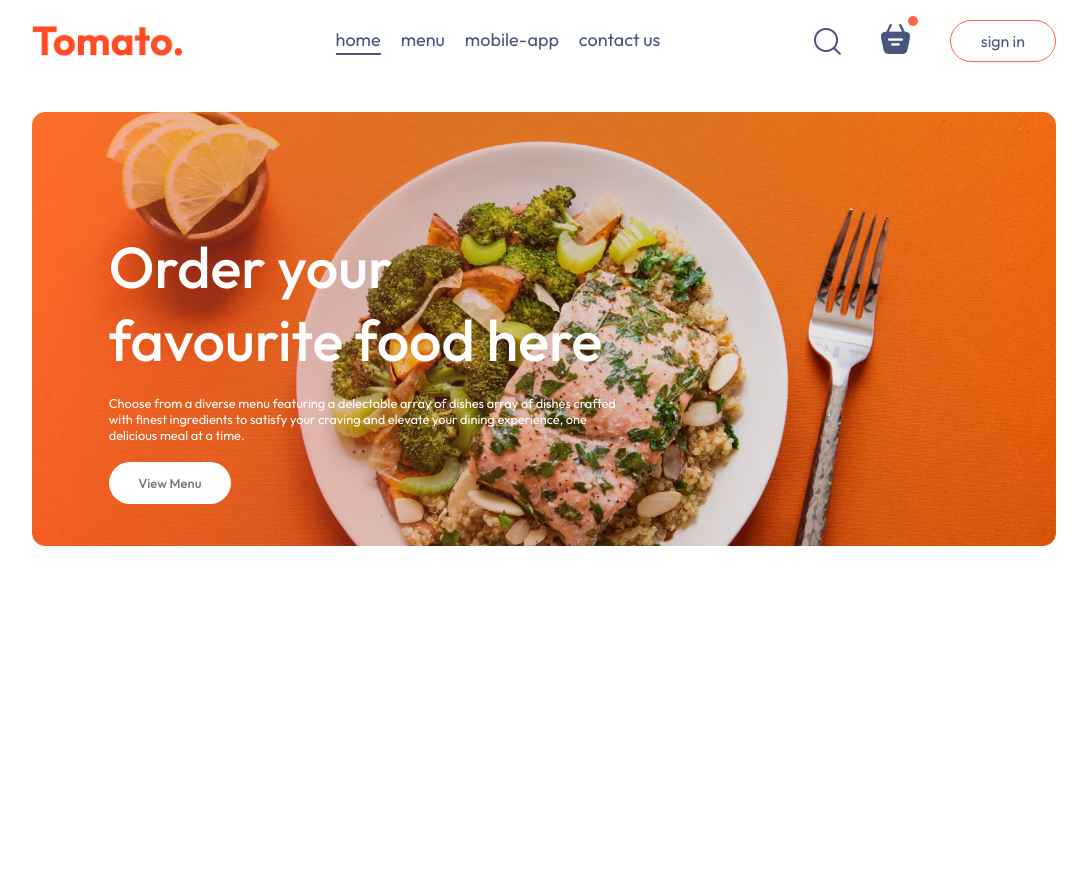
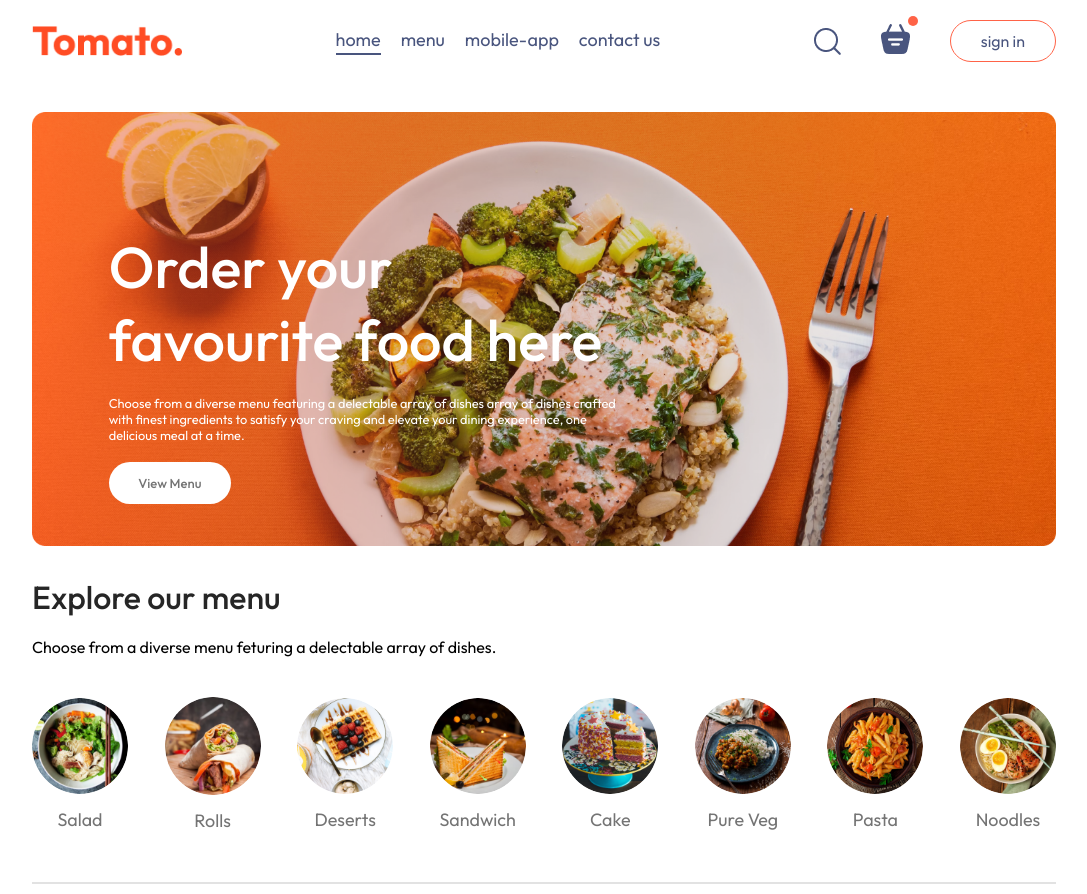
Before and after one commit to mayank26202/food-delivery-mern, a React (Vite) app in the folder frontend/: page / in a window 1280 px wide. Shown: the whole page, without its empty margins (96-1183 px from the left). Before the commit the page ends 800 px from the top, so only its background shows below. Built offline with nearby package versions, Linux system fonts and the light colour scheme.

Commit message:
explore menu created

```diff
--- /dev/null
+++ b/frontend/src/components/ExploreMenu/ExploreMenu.css
@@ -0,0 +1,56 @@
+.explore-menu{
+    display: flex;
+    flex-direction: column;
+    gap: 20px;
+}
+
+.explore-menu h1{
+    color: #262626;
+    font-weight: 500;
+}
+
+.explore-menu-text{
+    max-width: 60%;
+    columns: #808080;
+}
+
+.explore-menu-list{
+    display: flex;
+    justify-content: space-between;
+    align-items: center;
+    gap: 30px;
+    text-align: center;
+    margin: 20px 0px;
+    overflow: scroll;
+}
+
+.explore-menu-list::-webkit-scrollbar{
+    display: none;
+}
+
+.explore-menu-list-item img{
+    min-width: 80px;
+    width: 7.5vw;
+    cursor: pointer;
+    border-radius: 50%;
+    transition: 0.2s;
+}
+
+.explore-menu-list-item p{
+    margin-top: 10px;
+    color: #747474;
+    font-size: max(1.4vw,16px);
+    cursor: pointer;
+}
+
+.explore-menu hr{
+    margin: 10px 0px;
+    height: 2px;
+    background-color: #e2e2e2;
+    border: none;
+}
+
+.explore-menu-list-item .active{
+    border: 4px solid tomato;
+    padding: 2px;
+}
--- /dev/null
+++ b/frontend/src/components/ExploreMenu/ExploreMenu.jsx
@@ -0,0 +1,25 @@
+import React from 'react'
+import './ExploreMenu.css'
+import { menu_list } from '../../assets/assets'
+
+const ExploreMenu = ({category,setCategory}) => {
+  return (
+    <div className='explore-menu' id='explore-menu'>
+        <h1>Explore our menu</h1>
+        <p className='explore-menu-text'>Choose from a diverse menu feturing a delectable array of dishes.</p>
+        <div className="explore-menu-list">
+          {menu_list.map((item,index)=>{
+            return (
+                <div onClick={()=>setCategory(prev=>prev===item.menu_name?"All":item.menu_name)} key={index} className="explore-menu-list-item">
+                       <img className={category===item.menu_name?"active":""} src={item.menu_image} alt="" />
+                       <p>{item.menu_name}</p>
+                </div>
+            )
+          })}
+        </div>
+        <hr />
+    </div>
+  )
+}
+
+export default ExploreMenu
--- a/frontend/src/components/Header/Header.css
+++ b/frontend/src/components/Header/Header.css
@@ -38,4 +38,5 @@
     background-color: white;
     font-size: max(1vw,13px);
     border-radius: 50px;
+    cursor: pointer;
 }
--- a/frontend/src/pages/Home/Home.jsx
+++ b/frontend/src/pages/Home/Home.jsx
@@ -1,11 +1,16 @@
-import React from 'react'
+import React, { useState } from 'react'
 import './Home.css'
 import Header from '../../components/Header/Header'
+import ExploreMenu from '../../components/ExploreMenu/ExploreMenu'
 
 const Home = () => {
+
+    const [category,setCategory] = useState("All");
+
   return (
     <div>
       <Header/>
+      <ExploreMenu category={category} setCategory={setCategory}/>
     </div>
   )
 }
```
